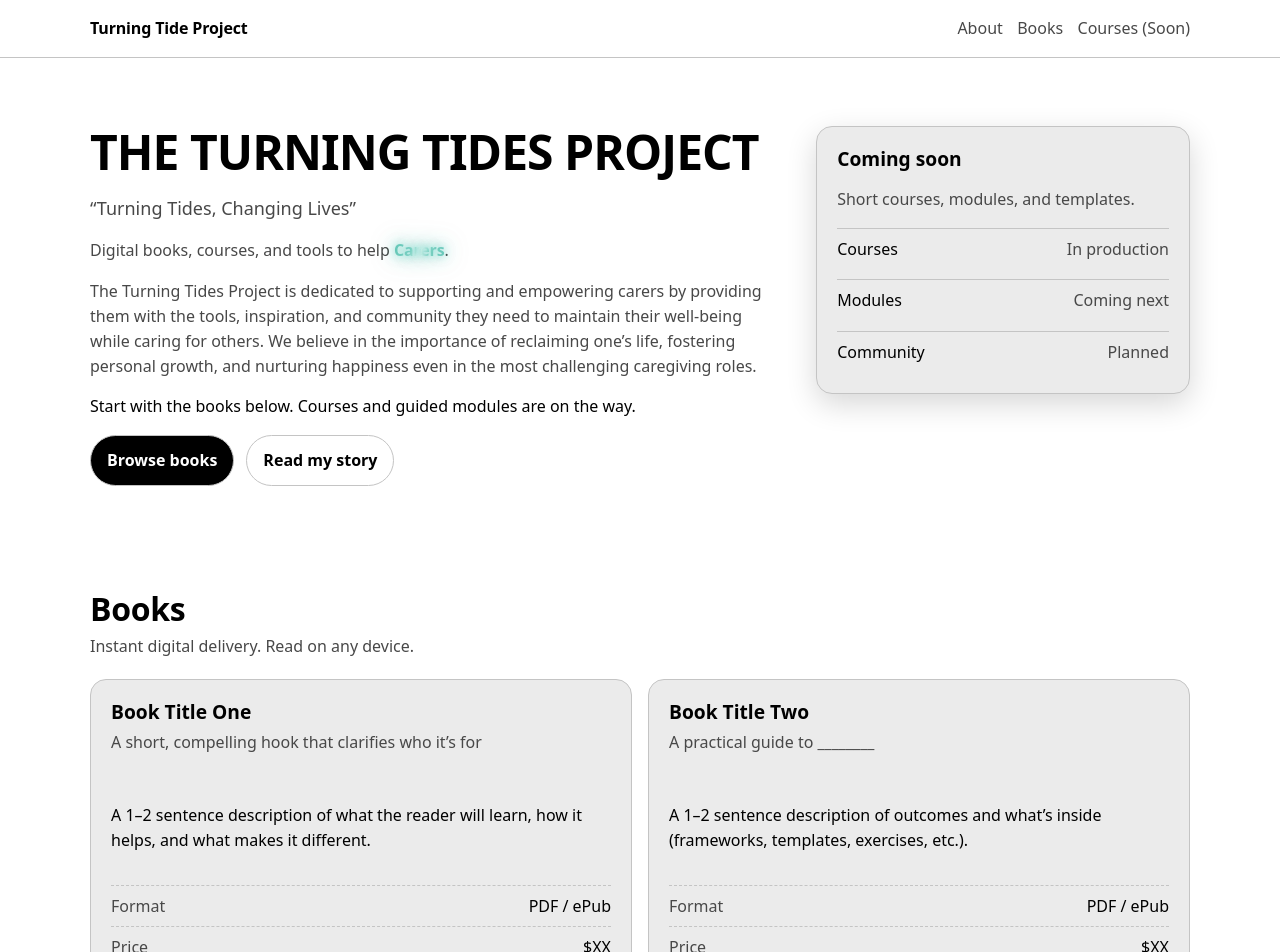
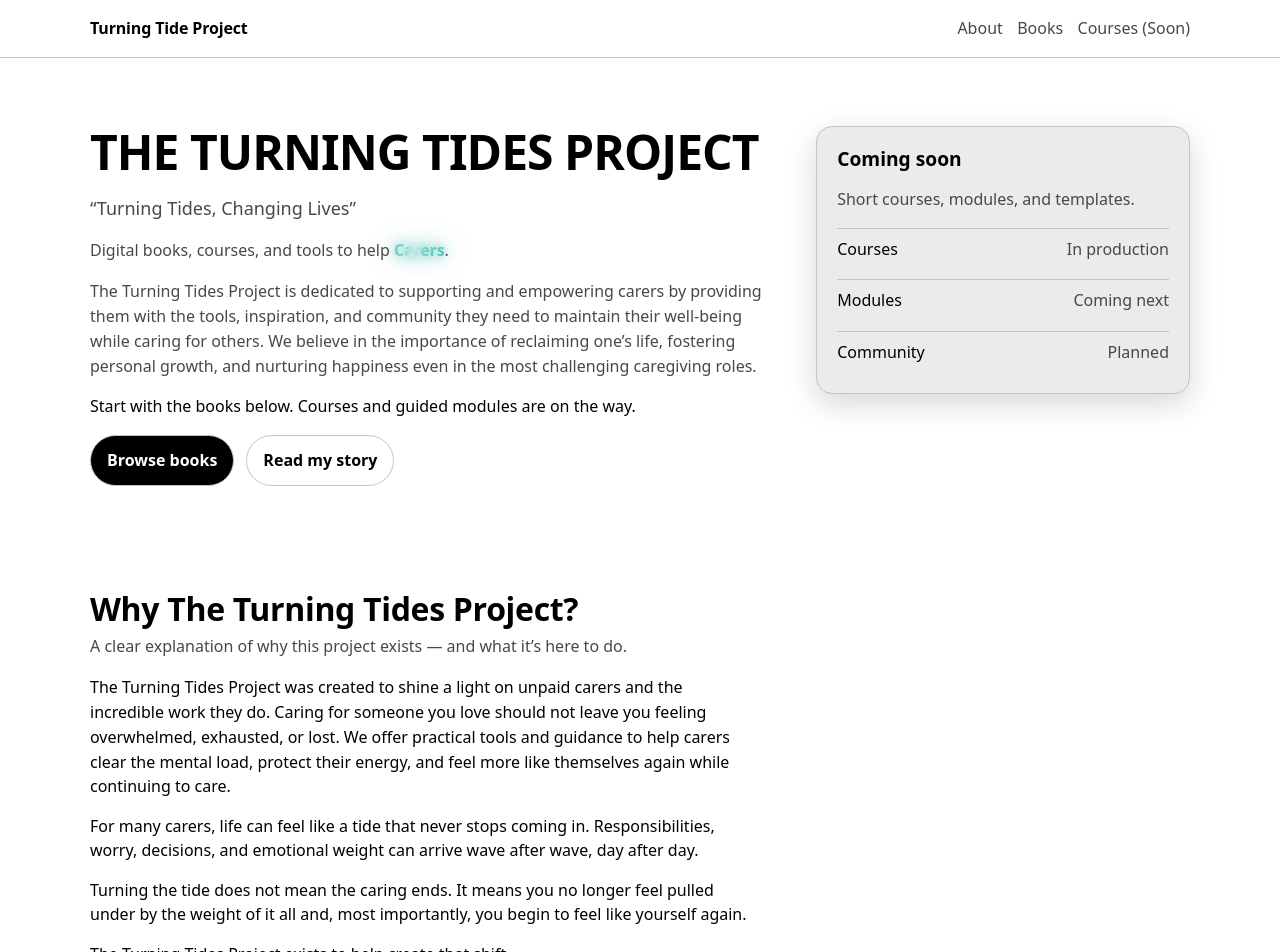
Before and after one commit to JacksonDickfos/turningtideproject, a Next.js app: page / in a window 1280 px wide. Shown: the top 952 px of the page. Built offline with nearby package versions, Linux system fonts and the light colour scheme.

Commit message:
Add Why section under hero

```diff
--- a/src/app/page.tsx
+++ b/src/app/page.tsx
@@ -68,6 +68,25 @@ export default function Home() {
         </Container>
       </section>
 
+
+      <section className="section">
+        <Container>
+          <div className="stack" style={{ gap: 16 }}>
+            <div className="stack" style={{ gap: 6 }}>
+              <h2 className="h2">{site.whyTitle}</h2>
+              <p className="muted" style={{ margin: 0 }}>
+                A clear explanation of why this project exists — and what it’s here to do.
+              </p>
+            </div>
+
+            <div className="prose">
+              {site.whyParagraphs.map((p, idx) => (
+                <p key={`${idx}-${p.slice(0, 16)}`}>{p}</p>
+              ))}
+            </div>
+          </div>
+        </Container>
+      </section>
       <section id="products" className="section">
         <Container>
           <div className="stack" style={{ gap: "1.25rem" }}>
--- a/src/content/site.ts
+++ b/src/content/site.ts
@@ -10,10 +10,21 @@ export const site = {
     emphasis: "Carers",
     suffix: ".",
   },
+
   heroDescription:
     "The Turning Tides Project is dedicated to supporting and empowering carers by providing them with the tools, inspiration, and community they need to maintain their well-being while caring for others. We believe in the importance of reclaiming one’s life, fostering personal growth, and nurturing happiness even in the most challenging caregiving roles.",
+
+  whyTitle: "Why The Turning Tides Project?",
+  whyParagraphs: [
+    "The Turning Tides Project was created to shine a light on unpaid carers and the incredible work they do. Caring for someone you love should not leave you feeling overwhelmed, exhausted, or lost. We offer practical tools and guidance to help carers clear the mental load, protect their energy, and feel more like themselves again while continuing to care.",
+    "For many carers, life can feel like a tide that never stops coming in. Responsibilities, worry, decisions, and emotional weight can arrive wave after wave, day after day.",
+    "Turning the tide does not mean the caring ends. It means you no longer feel pulled under by the weight of it all and, most importantly, you begin to feel like yourself again.",
+    "The Turning Tides Project exists to help create that shift.",
+  ],
+
   description:
     "A storefront for digital products (books today; courses and modules coming soon).",
+
   social: {
     // Add links later (Instagram, YouTube, etc.)
   },
```
